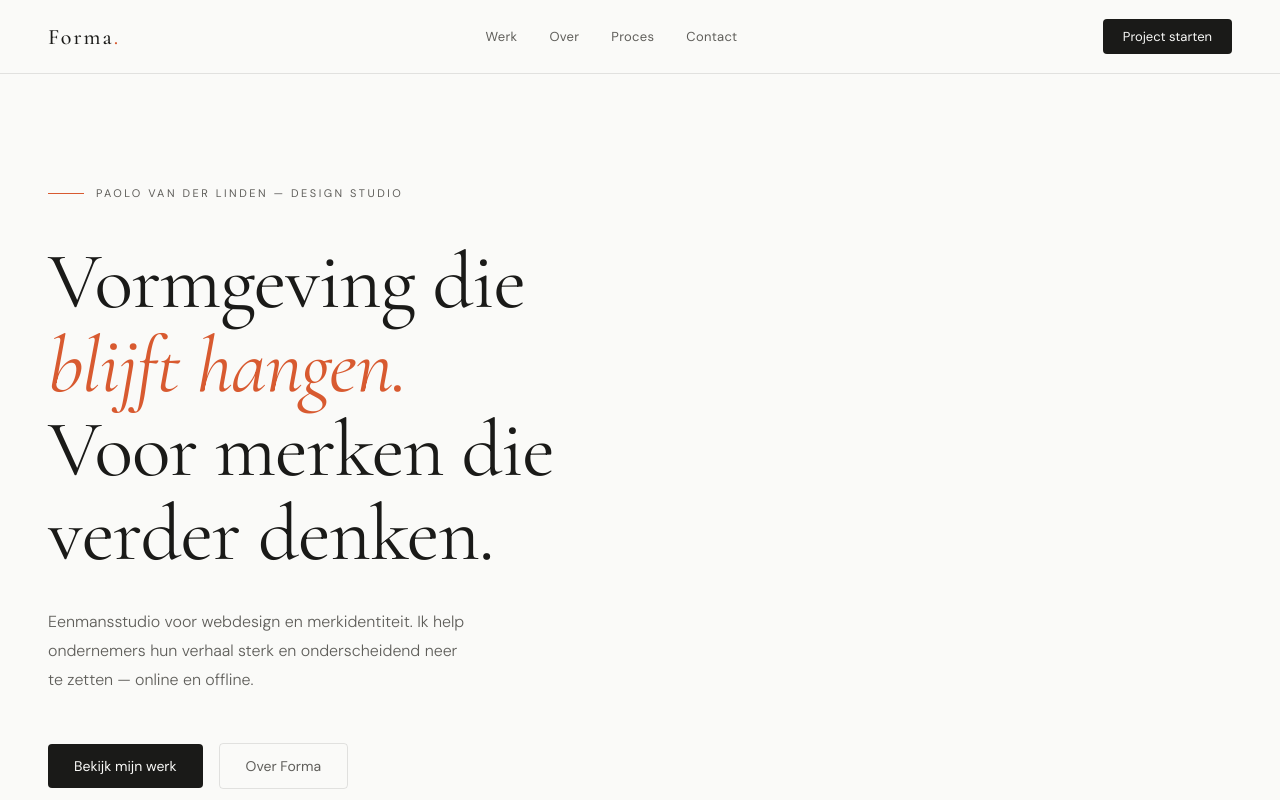
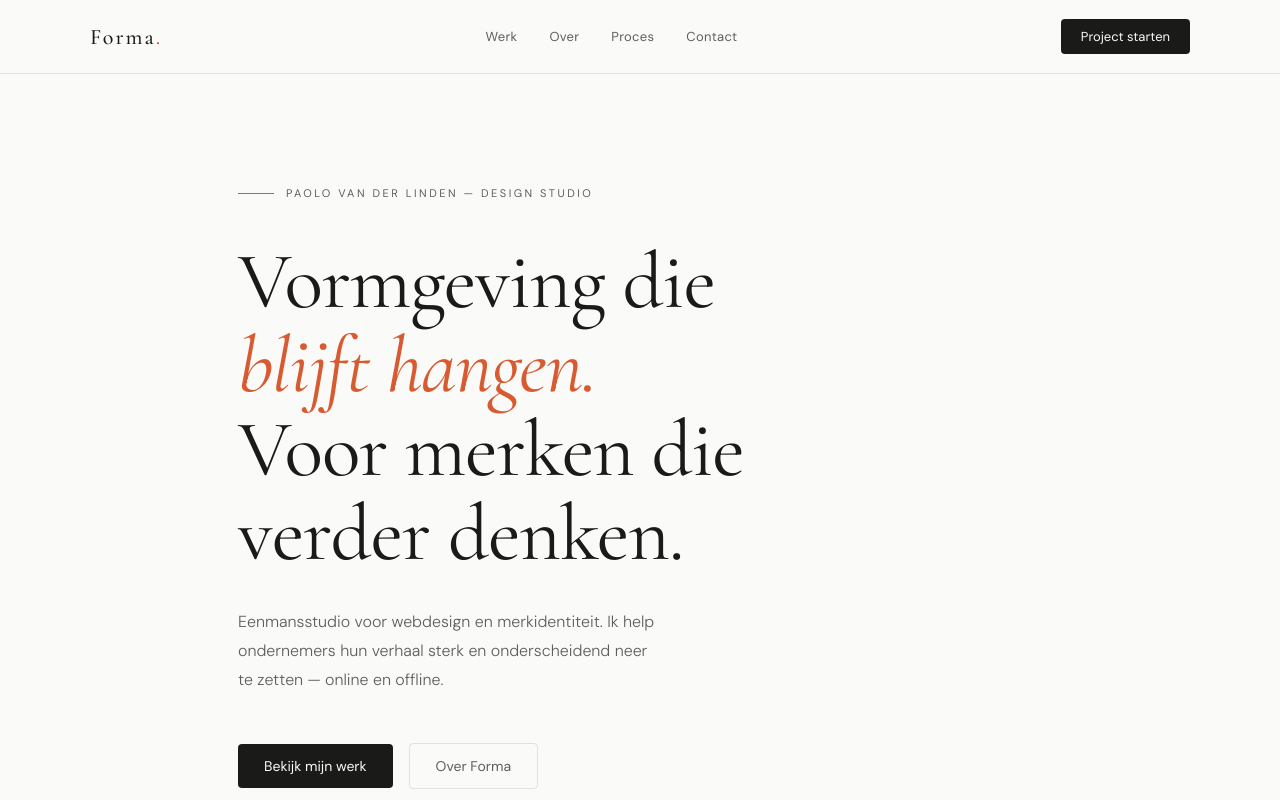
Before and after one commit to PaoloAjax/forma-studio, a plain HTML site: page index.html in a window 1280 px wide. Shown: the top 800 px of the page. Drawn offline with nearby package versions, Linux system fonts and the light colour scheme.

Commit message:
Update index.html

```diff
--- a/index.html
+++ b/index.html
@@ -19,10 +19,10 @@
     body { font-family: var(--font-body); background: var(--bg); color: var(--ink); }
     nav {
       position: sticky; top: 0; z-index: 100;
-      display: flex; justify-content: space-between; align-items: center;
       padding: 1.2rem 3rem; background: var(--bg);
       border-bottom: 0.5px solid var(--border);
     }
+    .nav-inner { max-width: 1100px; margin: 0 auto; display: flex; justify-content: space-between; align-items: center; }
     .logo { font-family: var(--font-display); font-size: 22px; font-weight: 500; letter-spacing: 2px; color: var(--ink); text-decoration: none; }
     .logo span { color: var(--terra); }
     .nav-links { display: flex; gap: 2rem; }
@@ -30,7 +30,7 @@
     .nav-links a:hover { color: var(--ink); }
     .nav-cta { font-size: 13px; background: var(--ink); color: var(--bg); border: none; padding: 9px 20px; border-radius: 4px; cursor: pointer; font-family: var(--font-body); transition: background 0.2s; }
     .nav-cta:hover { background: var(--terra); }
-    .hero { padding: 7rem 3rem 6rem; max-width: 900px; }
+    .hero { padding: 7rem 3rem 6rem; max-width: 900px; margin: 0 auto; width: 100%; }
     .hero-eyebrow { display: flex; align-items: center; gap: 12px; font-size: 11px; color: var(--ink-soft); letter-spacing: 2.5px; text-transform: uppercase; margin-bottom: 2.5rem; }
     .eyebrow-line { width: 36px; height: 0.5px; background: var(--terra); }
     .hero h1 { font-family: var(--font-display); font-size: clamp(52px, 8vw, 80px); font-weight: 400; line-height: 1.05; letter-spacing: -1px; color: var(--ink); margin-bottom: 2rem; }
@@ -46,7 +46,9 @@
     .marquee-track span { font-size: 11px; letter-spacing: 2.5px; text-transform: uppercase; color: var(--ink-soft); flex-shrink: 0; }
     .marquee-track span.dot { color: var(--terra); }
     @keyframes marquee { from { transform: translateX(0); } to { transform: translateX(-50%); } }
-    section { padding: 5rem 3rem; }
+    section { padding: 5rem 3rem; max-width: 1100px; margin: 0 auto; width: 100%; }
+    .cta-bar { margin: 0 auto 5rem; max-width: 1040px; }
+    footer { max-width: 1100px; margin: 0 auto; padding: 1.5rem 3rem; }
     .section-label { font-size: 11px; letter-spacing: 2.5px; text-transform: uppercase; color: var(--terra); margin-bottom: 0.75rem; }
     .section-title { font-family: var(--font-display); font-size: clamp(28px, 4vw, 40px); font-weight: 400; letter-spacing: -0.5px; line-height: 1.15; }
     .work-header { display: flex; justify-content: space-between; align-items: flex-end; margin-bottom: 2.5rem; flex-wrap: wrap; gap: 1rem; }
@@ -81,7 +83,7 @@
     .cta-text em { color: var(--terra); font-style: italic; }
     .btn-terra { background: var(--terra); color: white; border: none; padding: 14px 28px; border-radius: 4px; font-size: 14px; cursor: pointer; font-family: var(--font-body); white-space: nowrap; transition: background 0.2s; }
     .btn-terra:hover { background: var(--terra-dark); }
-    footer { padding: 1.5rem 3rem; border-top: 0.5px solid var(--border); display: flex; justify-content: space-between; align-items: center; font-size: 12px; color: var(--ink-soft); flex-wrap: wrap; gap: 1rem; }
+    footer { border-top: 0.5px solid var(--border); display: flex; justify-content: space-between; align-items: center; font-size: 12px; color: var(--ink-soft); flex-wrap: wrap; gap: 1rem; }
     footer a { color: inherit; text-decoration: none; }
     footer a:hover { color: var(--terra); }
     .footer-links { display: flex; gap: 2rem; }
@@ -97,6 +99,7 @@
 <body>
 
   <nav>
+    <div class="nav-inner">
       <a class="logo" href="#">Forma<span>.</span></a>
       <div class="nav-links">
         <a href="#werk">Werk</a>
@@ -105,6 +108,7 @@
         <a href="#contact">Contact</a>
       </div>
       <button class="nav-cta" onclick="document.getElementById('contact').scrollIntoView({behavior:'smooth'})">Project starten</button>
+    </div>
   </nav>
 
   <section class="hero">
```
Lines whose indentation alone changed are shown as unchanged.
